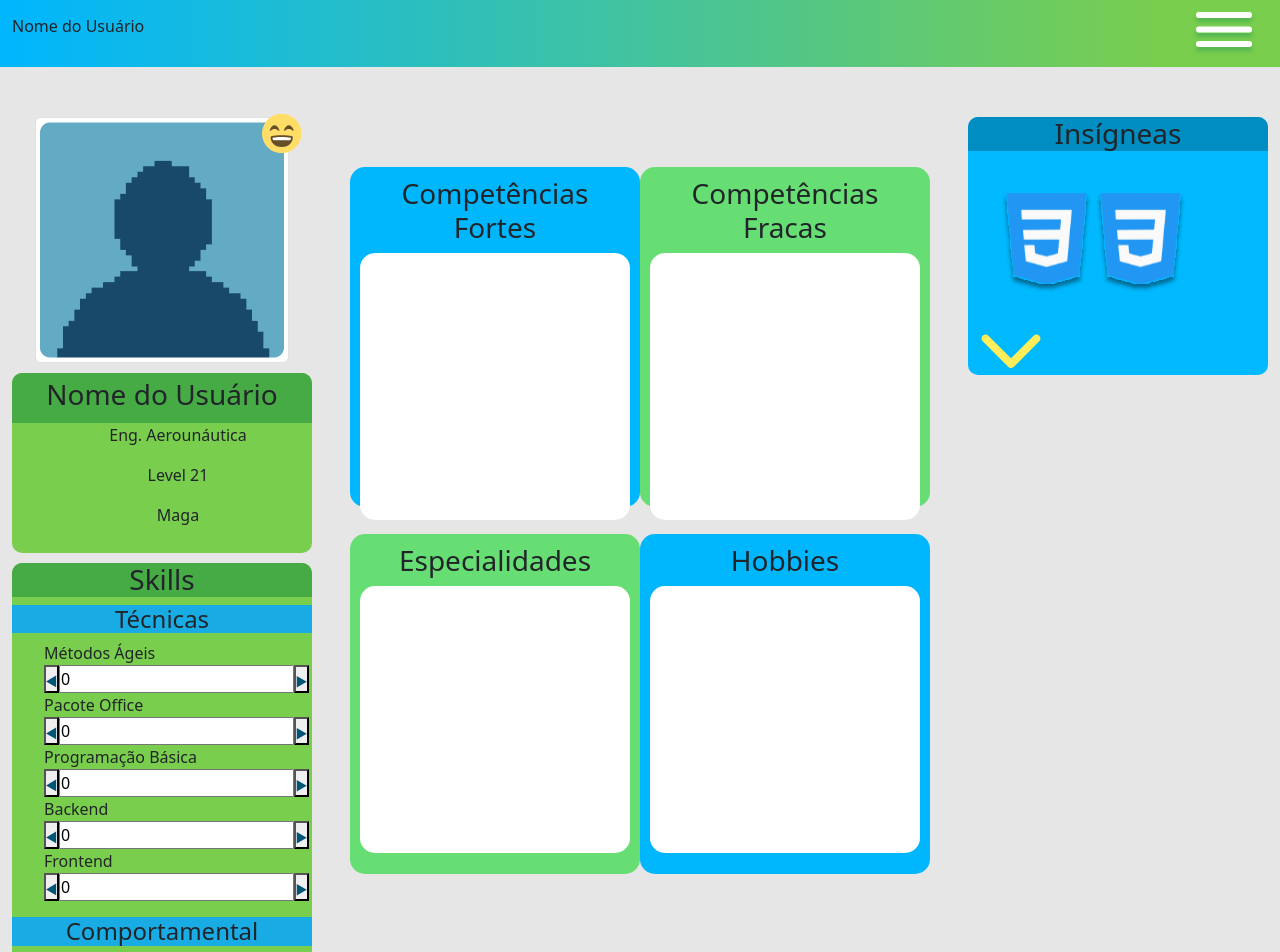
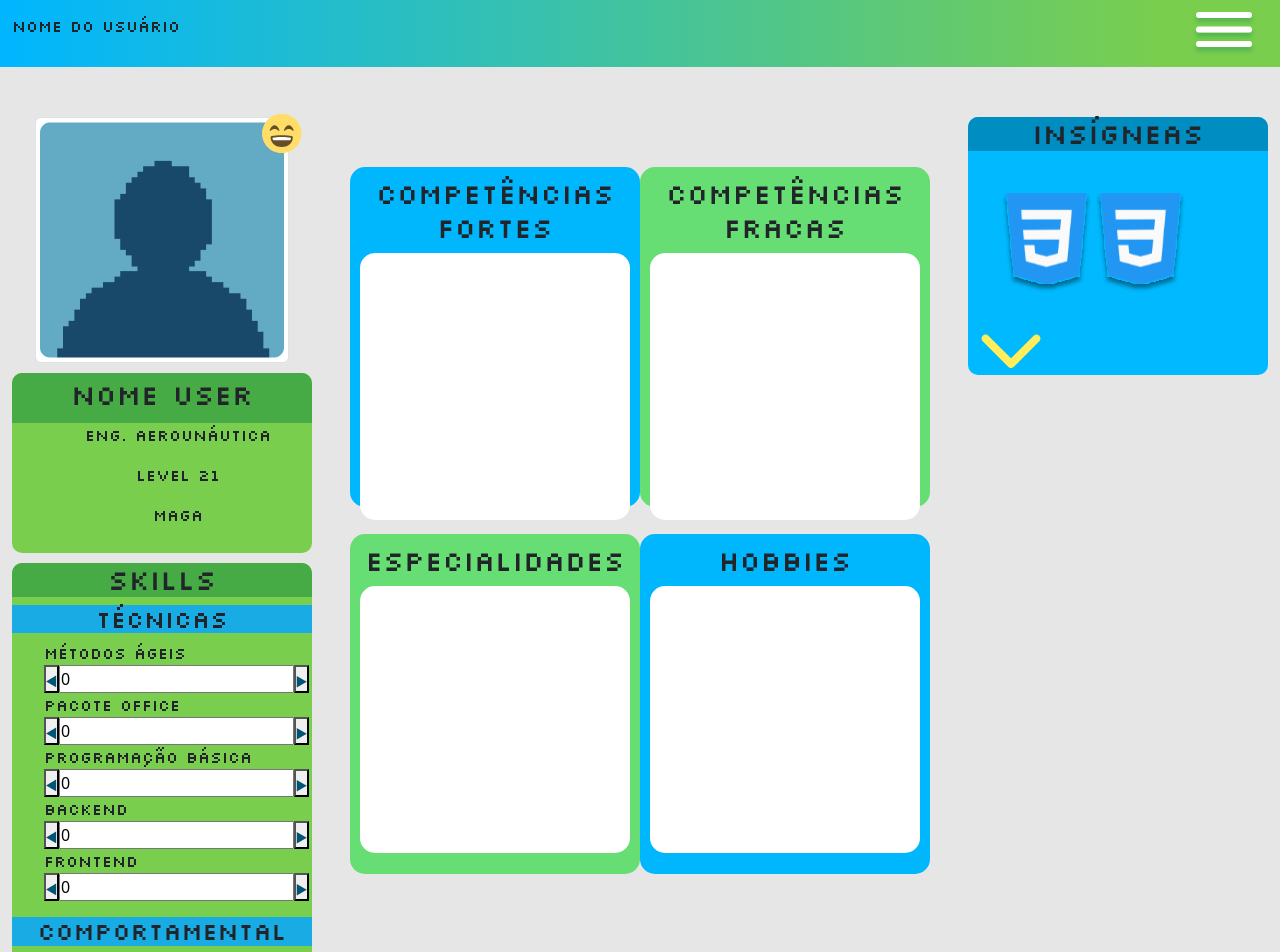
Before and after one commit to kamiszzz/projeto-levelup-principal, an Angular app: page / in a window 1280 px wide. Shown: the top 952 px of the page. Built offline with nearby package versions, Linux system fonts and the light colour scheme.

Commit message:
commit com as font-style

```diff
--- a/src/app/componentes/header/header.component.html
+++ b/src/app/componentes/header/header.component.html
@@ -1,7 +1,7 @@
 <header>
     <nav class="nav-cor navbar">
         <div class="container-fluid">
-            <p>Nome do Usuário</p>
+            <p class="ff-silkscreen">Nome do Usuário</p>
             <button class="botao-menu navbar-toggler" type="button" data-bs-toggle="offcanvas" data-bs-target="#offcanvasNavbar"
                 aria-controls="offcanvasNavbar">
                 <img src="../../../assets/imagem/menu-hamburguer.svg">
@@ -19,19 +19,19 @@
                     <ul class="navbar-nav justify-content-end flex-grow-1 pe-3">
                         <li class="nav-item">
                             <img src="../../../assets/imagem/link inicio - projeto.svg">
-                            <a class="nav-link">Início</a>
+                            <a class="nav-link  ff-silkscreen">Início</a>
                         </li>
                         <li class="nav-item">
                             <img src="../../../assets/imagem/link perfil - projeto.svg">
-                            <a class="nav-link active">Perfil</a>
+                            <a class="nav-link active ff-silkscreen">Perfil</a>
                         </li>
                         <li class="nav-item">
                             <img src="../../../assets/imagem/link config - projeto.svg">
-                            <a class="nav-link">Configurações</a>
+                            <a class="nav-link ff-silkscreen">Configurações</a>
                         </li>
                         <li class="nav-item">
                             <img src="../../../assets/imagem/link sair - projeto.svg">
-                            <a class="nav-link">Sair</a>
+                            <a class="nav-link ff-silkscreen">Sair</a>
                         </li>
                     </ul>
                 </div>
--- a/src/app/componentes/main/competencias/competencias.component.html
+++ b/src/app/componentes/main/competencias/competencias.component.html
@@ -1,14 +1,14 @@
 <div class="competencias">
     <div class="row">
         <div class="col-sm-6" id="comp-fortes">
-            <h3 for="" class="text-center comp-h3">Competências Fortes</h3>
+            <h3 for="" class="text-center comp-h3 ff-silkscreen-bold">Competências Fortes</h3>
             <div>
                 <input type="text" class="comp-text">
             </div>
         </div>
 
         <div class="col-sm-6" id="comp-fracas">
-            <h3 for="" class="text-center comp-h3">Competências Fracas</h3>
+            <h3 for="" class="text-center comp-h3 ff-silkscreen-bold">Competências Fracas</h3>
             <div>
                 <input type="text" class="comp-text">
             </div>
@@ -17,14 +17,14 @@
 
     <div class="row">
         <div class="col-sm-6" id="especialidades">
-            <h3 for="" class="text-center comp-h3">Especialidades</h3>
+            <h3 for="" class="text-center comp-h3 ff-silkscreen-bold">Especialidades</h3>
             <div>
                 <input type="text" class="comp-text">
             </div>
         </div>
 
         <div class="col-sm-6" id="hobbies">
-            <h3 for="" class="text-center comp-h3">Hobbies</h3>
+            <h3 for="" class="text-center comp-h3 ff-silkscreen-bold">Hobbies</h3>
             <div>
                 <input type="text" class="comp-text">
             </div>
--- a/src/app/componentes/main/insigneas/insigneas.component.html
+++ b/src/app/componentes/main/insigneas/insigneas.component.html
@@ -1,7 +1,7 @@
 <div class="insignea">
     <div>
         <div class="insignea-titulo">
-            <h3 class="text-center">Insígneas</h3>
+            <h3 class="text-center ff-silkscreen">Insígneas</h3>
         </div>
         <div class="row insignea-img">
             <div class="col-6 col-sm-3 box-img">
--- a/src/app/componentes/main/perfil/perfil.component.html
+++ b/src/app/componentes/main/perfil/perfil.component.html
@@ -24,37 +24,37 @@
 
     <div class="info-do-usuario">
         <div class="nome-do-usuario">
-            <h3 class="text-center">Nome do Usuário</h3>
+            <h3 class="text-center ff-silkscreen-bold">Nome User</h3>
         </div>
 
         <ul class="text-center">
             <li>
-                <p class="texto-perfil">Eng. Aerounáutica</p>
+                <p class="texto-perfil ff-silkscreen">Eng. Aerounáutica</p>
             </li>
             <li>
-                <p class="texto-perfil">Level 21</p>
+                <p class="texto-perfil ff-silkscreen">Level 21</p>
             </li>
             <li>
-                <p>Maga</p>
+                <p class="ff-silkscreen">Maga</p>
             </li>
         </ul>
     </div>
 
     <!-- SKILLS -->
 
-    <div class="skills">
+    <div class="skills ">
         <div class="skills-quadro">
             <div class="skills-titulo">
-                <h3 class="text-center">Skills</h3>
+                <h3 class="text-center ff-silkscreen-bold">Skills</h3>
             </div>
             <div class="text-center">
-                <h4 class="skills-categoria">Técnicas</h4>
+                <h4 class="skills-categoria ff-silkscreen">Técnicas</h4>
             </div>
             <div>
                 <ul>
                     <li>
                         <div>
-                            <label for="">Métodos Ágeis</label>
+                            <label class="ff-silkscreen" for="">Métodos Ágeis</label>
                             <div>
                                 <button data-controle="-">
                                     <img src="../../../../assets/imagem/seta esquerda.svg">
@@ -69,7 +69,7 @@
                     </li>
                     <li>
                         <div>
-                            <label for="">Pacote Office</label>
+                            <label class="ff-silkscreen" for="">Pacote Office</label>
                             <div>
                                 <button data-controle="-">
                                     <img src="../../../../assets/imagem/seta esquerda.svg">
@@ -84,7 +84,7 @@
                     </li>
                     <li>
                         <div>
-                            <label for="">Programação Básica</label>
+                            <label class="ff-silkscreen" for="">Programação Básica</label>
                             <div>
                                 <button data-controle="-">
                                     <img src="../../../../assets/imagem/seta esquerda.svg">
@@ -99,7 +99,7 @@
                     </li>
                     <li>
                         <div>
-                            <label for="">Backend</label>
+                            <label class="ff-silkscreen" for="">Backend</label>
                             <div>
                                 <button data-controle="-">
                                     <img src="../../../../assets/imagem/seta esquerda.svg">
@@ -114,7 +114,7 @@
                     </li>
                     <li>
                         <div>
-                            <label for="">Frontend</label>
+                            <label class="ff-silkscreen" for="">Frontend</label>
                             <div>
                                 <button data-controle="-">
                                     <img src="../../../../assets/imagem/seta esquerda.svg">
@@ -130,13 +130,13 @@
                 </ul>
             </div>
             <div class="text-center">
-                <h4 class="skills-categoria">Comportamental</h4>
+                <h4 class="skills-categoria ff-silkscreen">Comportamental</h4>
             </div>
             <div>
                 <ul>
                     <li>
                         <div>
-                            <label for="">Empreendedorismo</label>
+                            <label class="ff-silkscreen" for="">Empreendedorismo</label>
                             <div>
                                 <button data-controle="-">
                                     <img src="../../../../assets/imagem/seta esquerda.svg">
--- a/src/styles.css
+++ b/src/styles.css
@@ -1,12 +1,21 @@
-@import url('https://fonts.googleapis.com/css2?family=Inter:wght@100;200;300;500;600;700;800;900&family=Roboto+Mono:wght@100;200;300;400;500;600;700&display=swap');
+@import url('https://fonts.googleapis.com/css2?family=Silkscreen:wght@400;700&display=swap');
 
 * {
   margin: 0;
   padding: 0;
 }
 
-.ff-inter { font-family: 'Inter', sans-serif; }
-.ff-roboto-mono { font-family: 'Roboto Mono', monospace; }
+/* .ff-inter { font-family: 'Inter', sans-serif; }
+.ff-roboto-mono { font-family: 'Roboto Mono', monospace; } */
+.ff-silkscreen {
+  font-family: Silkscreen;
+  font-style: normal;
+}
+
+.ff-silkscreen-bold {
+  font-family: Silkscreen;
+  font-style: bold;
+}
 
 body {
   background-color: #E6E6E6;
```
